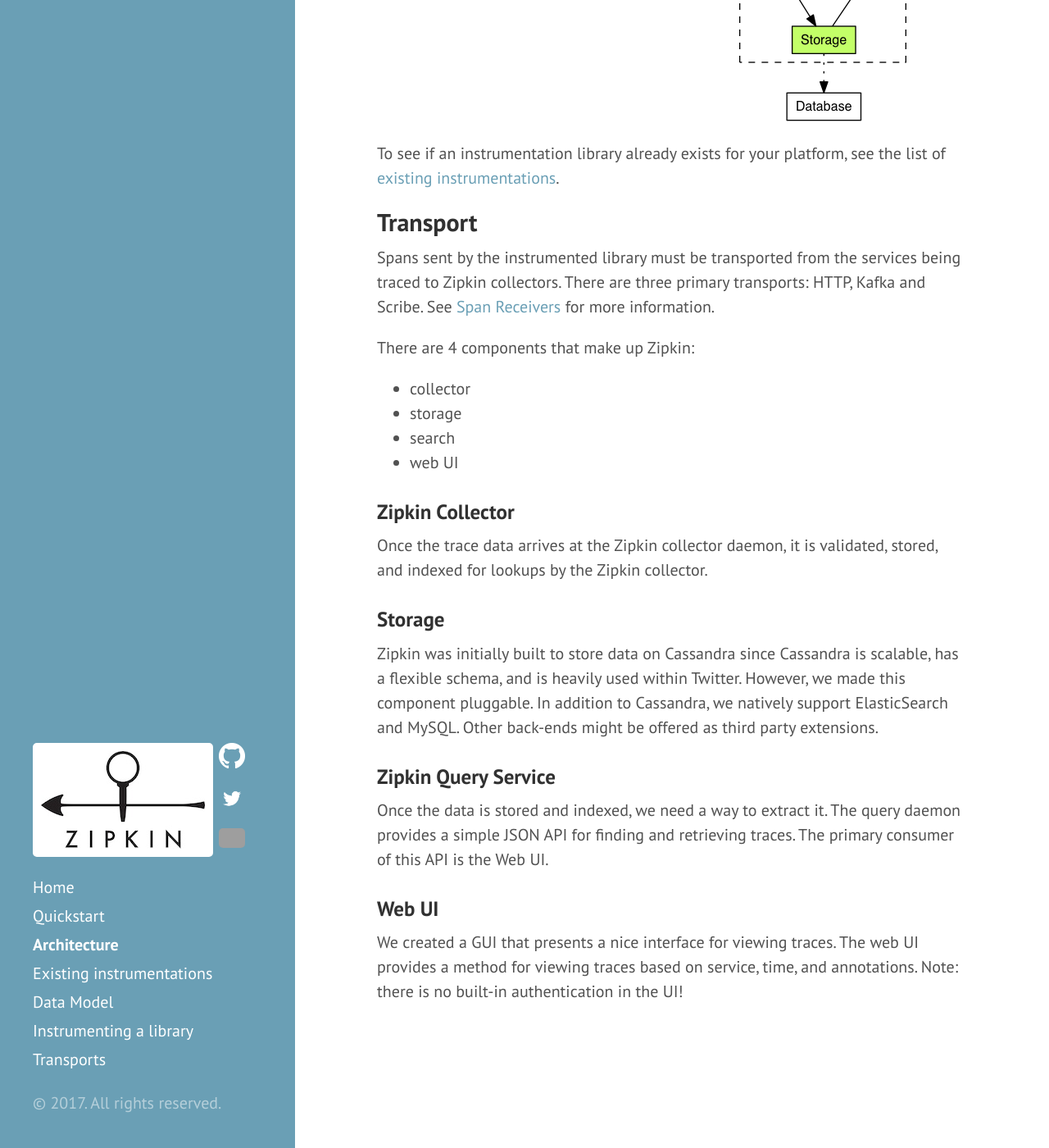
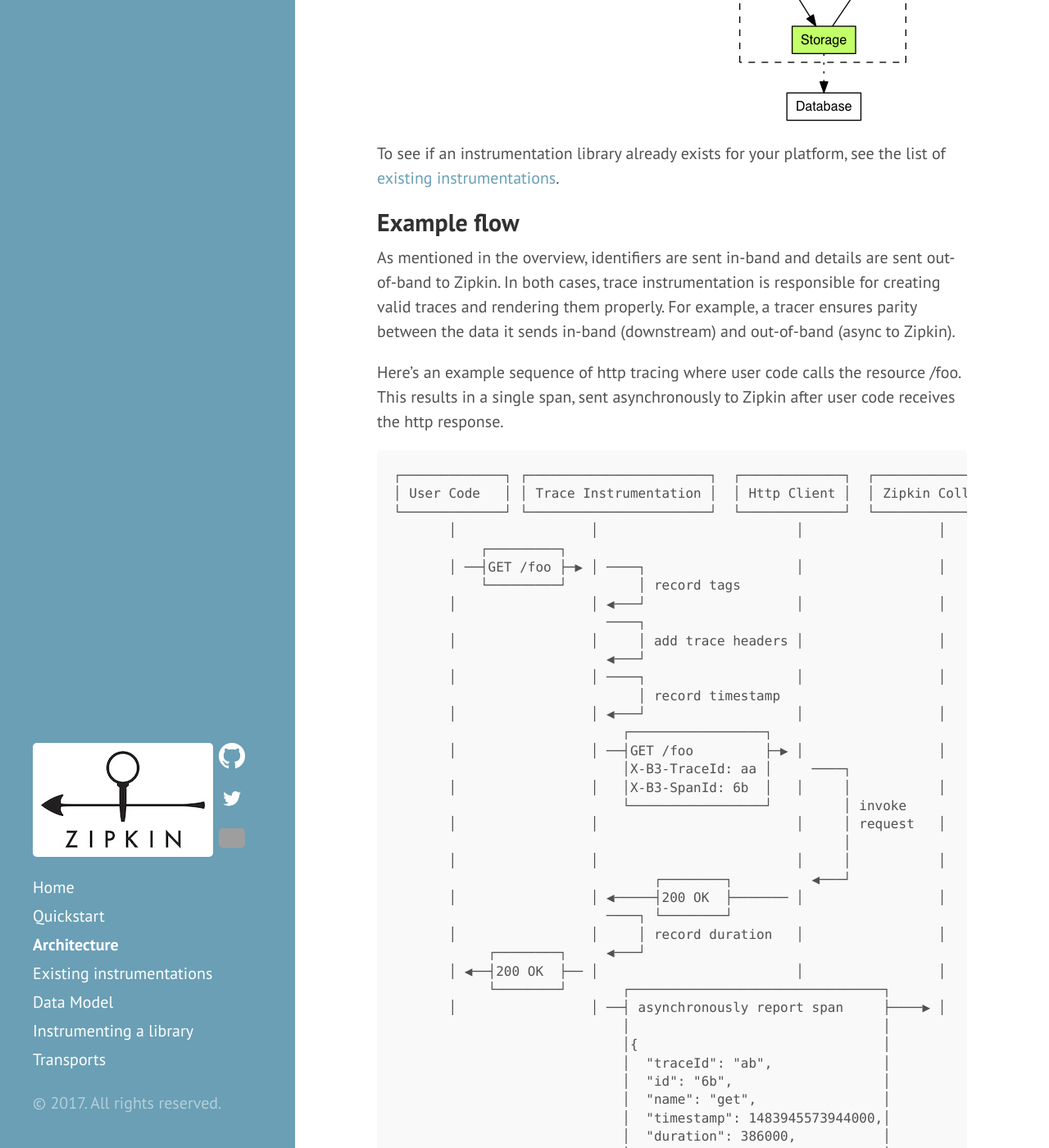
Before and after one commit to openzipkin/openzipkin.github.io, a Jekyll site: the page built from pages/architecture.md, in a window 1280 px wide and 1400 px high, scrolled down 1130 px. Shown: the whole window at 82% size. Built offline with Jekyll 4.4.1, drawn with Linux system fonts in a browser that asks for light colours; some of the changed text lies outside the part shown.

Commit message:
Adds diagram showing trace instrumentation's role in architecture (#71)

````diff
--- a/pages/architecture.md
+++ b/pages/architecture.md
@@ -33,6 +33,64 @@
 To see if an instrumentation library already exists for your platform, see the
 list of [existing instrumentations]({{ site.github.url}}/pages/existing_instrumentations).
 
+Example flow
+-----------------------
+
+As mentioned in the overview, identifiers are sent in-band and details are sent
+out-of-band to Zipkin. In both cases, trace instrumentation is responsible for
+creating valid traces and rendering them properly. For example, a tracer ensures
+parity between the data it sends in-band (downstream) and out-of-band (async to
+Zipkin).
+
+Here's an example sequence of http tracing where user code calls the resource
+/foo. This results in a single span, sent asynchronously to Zipkin after user
+code receives the http response.
+
+```
+┌─────────────┐ ┌───────────────────────┐  ┌─────────────┐  ┌──────────────────┐
+│ User Code   │ │ Trace Instrumentation │  │ Http Client │  │ Zipkin Collector │
+└─────────────┘ └───────────────────────┘  └─────────────┘  └──────────────────┘
+       │                 │                         │                 │
+           ┌─────────┐
+       │ ──┤GET /foo ├─▶ │ ────┐                   │                 │
+           └─────────┘         │ record tags
+       │                 │ ◀───┘                   │                 │
+                           ────┐
+       │                 │     │ add trace headers │                 │
+                           ◀───┘
+       │                 │ ────┐                   │                 │
+                               │ record timestamp
+       │                 │ ◀───┘                   │                 │
+                             ┌─────────────────┐
+       │                 │ ──┤GET /foo         ├─▶ │                 │
+                             │X-B3-TraceId: aa │     ────┐
+       │                 │   │X-B3-SpanId: 6b  │   │     │           │
+                             └─────────────────┘         │ invoke
+       │                 │                         │     │ request   │
+                                                         │
+       │                 │                         │     │           │
+                                 ┌────────┐          ◀───┘
+       │                 │ ◀─────┤200 OK  ├─────── │                 │
+                           ────┐ └────────┘
+       │                 │     │ record duration   │                 │
+            ┌────────┐     ◀───┘
+       │ ◀──┤200 OK  ├── │                         │                 │
+            └────────┘       ┌────────────────────────────────┐
+       │                 │ ──┤ asynchronously report span     ├────▶ │
+                             │                                │
+                             │{                               │
+                             │  "traceId": "ab",              │
+                             │  "id": "6b",                   │
+                             │  "name": "get",                │
+                             │  "timestamp": 1483945573944000,│
+                             │  "duration": 386000,           │
+                             │  "annotations": [              │
+                             │--snip--                        │
+                             └────────────────────────────────┘
+```
+
+Trace instrumentation report spans asynchronously to prevent delays or failures
+relating to the tracing system from delaying or breaking user code.
 
 Transport
 ---------
--- a/public/css/zipkin.css
+++ b/public/css/zipkin.css
@@ -35,6 +35,12 @@
   overflow-x: auto;
   word-wrap: normal;
 }
+pre {
+  white-space: pre;
+  display: block;
+  overflow-x: auto;
+  word-wrap: normal;
+}
 
 /* Some tables need to be wide to make sense of them, even if it breaks the design and responsiveness */
 table.wide-table td {
````
